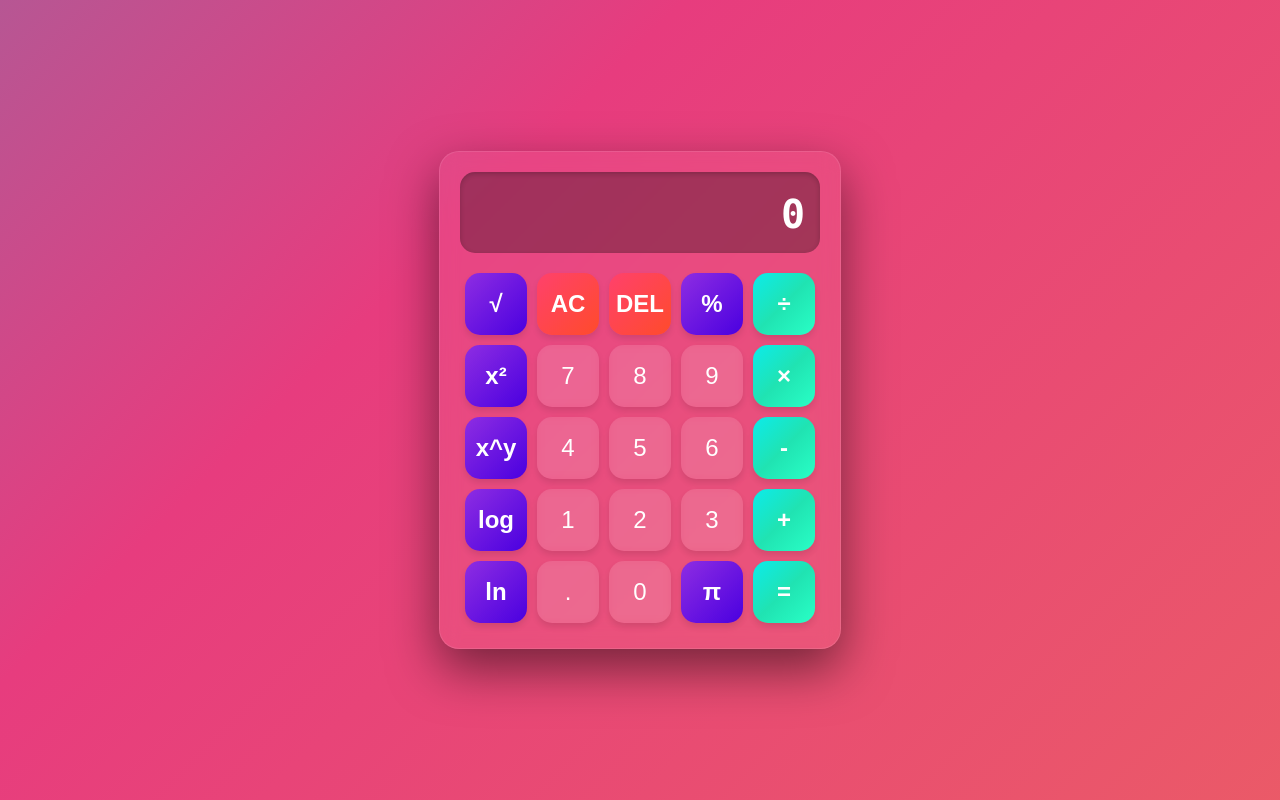
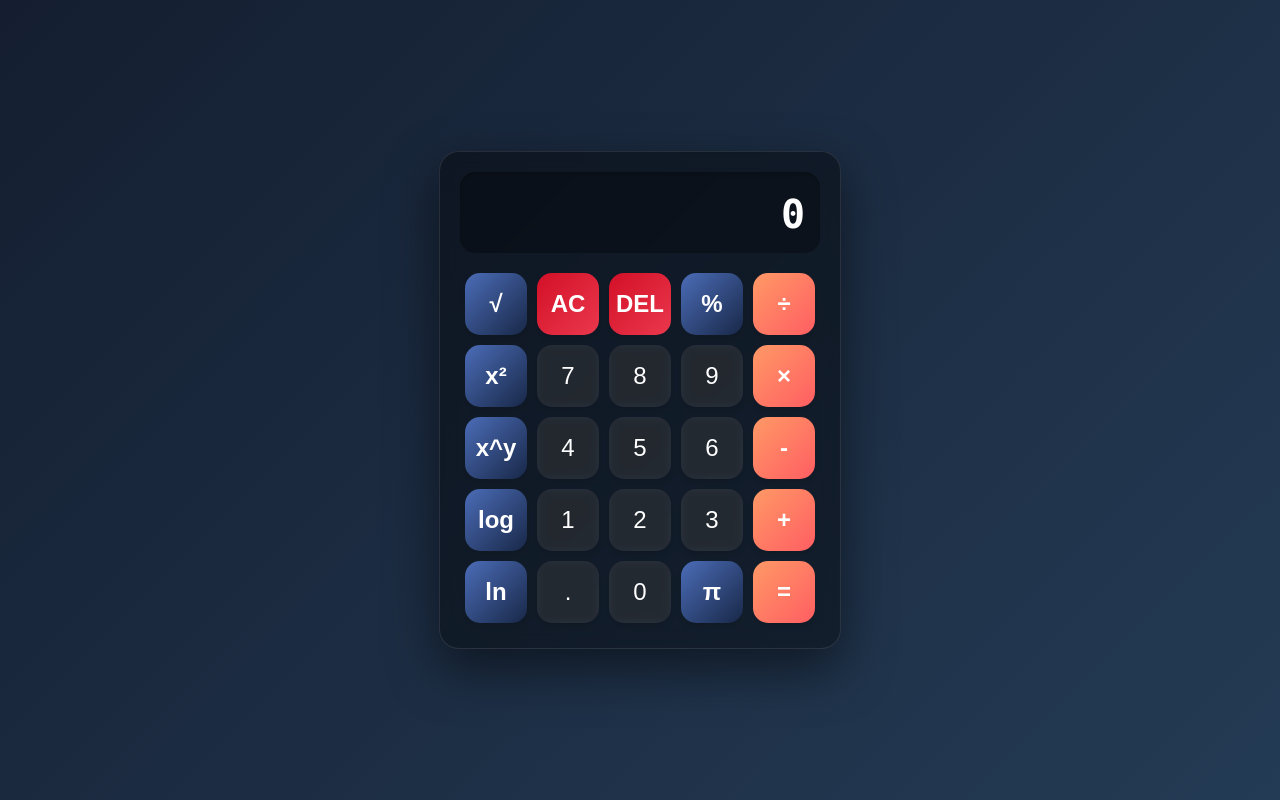
Before and after one commit to Dhivanujan/Calculator, a React (Vite) app: page / in a window 1280 px wide. Built offline with nearby package versions, Linux system fonts and the light colour scheme.

Commit message:
UI issues fixed

```diff
--- a/src/App.css
+++ b/src/App.css
@@ -8,7 +8,7 @@
   align-content: center;
   grid-template-columns: repeat(5, 4.5rem);
   grid-template-rows: minmax(6rem, auto) repeat(5, 4.5rem);
-  background: rgba(255, 255, 255, 0.05);
+  background: rgba(0, 0, 0, 0.4);
   padding: 20px;
   border-radius: 20px;
   box-shadow: 0 20px 50px rgba(0, 0, 0, 0.5);
@@ -75,39 +75,39 @@
 
 /* Specific button styles */
 .operator-btn {
-  background: linear-gradient(135deg, #0cebeb, #20e3b2, #29ffc6);
-  color: #000;
+  background: linear-gradient(135deg, #ff9966, #ff5e62);
+  color: white;
   font-weight: 700;
   border: 1px solid rgba(255, 255, 255, 0.2);
 }
 
 .operator-btn:hover {
-  background: linear-gradient(135deg, #29ffc6, #20e3b2);
-  box-shadow: 0 0 15px rgba(32, 227, 178, 0.5);
+  background: linear-gradient(135deg, #ff5e62, #ff9966);
+  box-shadow: 0 0 15px rgba(255, 94, 98, 0.5);
 }
 
 .control-btn {
-  background: linear-gradient(135deg, #FF416C, #FF4B2B);
+  background: linear-gradient(135deg, #D31027, #EA384D);
   color: white;
   font-weight: 700;
   border: 1px solid rgba(255, 255, 255, 0.2);
 }
 
 .control-btn:hover {
-  background: linear-gradient(135deg, #FF4B2B, #FF416C);
-  box-shadow: 0 0 15px rgba(255, 75, 43, 0.5);
+  background: linear-gradient(135deg, #EA384D, #D31027);
+  box-shadow: 0 0 15px rgba(234, 56, 77, 0.5);
 }
 
 .scientific-btn {
-  background: linear-gradient(135deg, #8E2DE2, #4A00E0);
+  background: linear-gradient(135deg, #4b6cb7, #182848);
   color: white;
   font-weight: 600;
   border: 1px solid rgba(255, 255, 255, 0.2);
 }
 
 .scientific-btn:hover {
-  background: linear-gradient(135deg, #4A00E0, #8E2DE2);
-  box-shadow: 0 0 15px rgba(74, 0, 224, 0.5);
+  background: linear-gradient(135deg, #182848, #4b6cb7);
+  box-shadow: 0 0 15px rgba(75, 108, 183, 0.5);
 }
 
 .number-btn {
--- a/src/index.css
+++ b/src/index.css
@@ -5,24 +5,10 @@ body {
     sans-serif;
   -webkit-font-smoothing: antialiased;
   -moz-osx-font-smoothing: grayscale;
-  background: linear-gradient(-45deg, #ee7752, #e73c7e, #23a6d5, #23d5ab);
-  background-size: 400% 400%;
-  animation: gradient 15s ease infinite;
+  background: linear-gradient(135deg, #141e30, #243b55);
   display: flex;
   justify-content: center;
   align-items: center;
   min-height: 100vh;
   color: white;
 }
-
-@keyframes gradient {
-	0% {
-		background-position: 0% 50%;
-	}
-	50% {
-		background-position: 100% 50%;
-	}
-	100% {
-		background-position: 0% 50%;
-	}
-}
```
